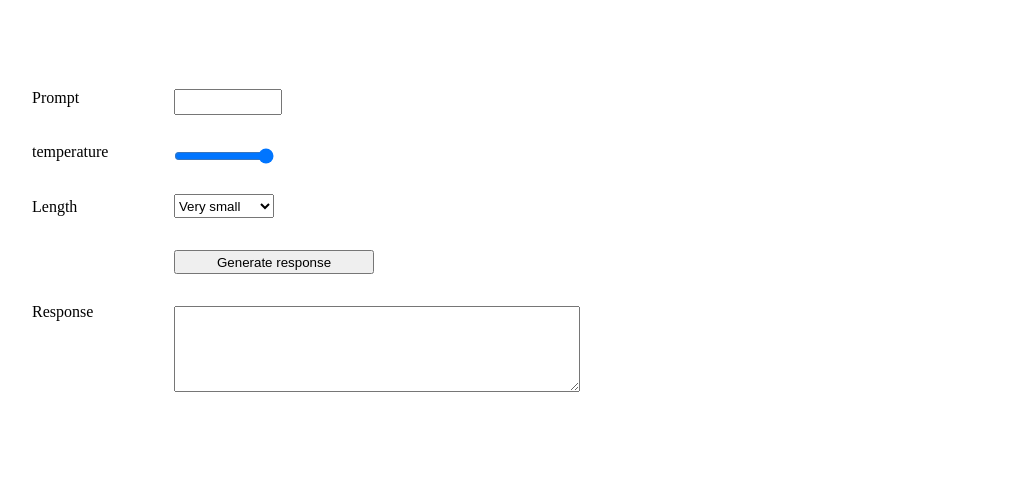
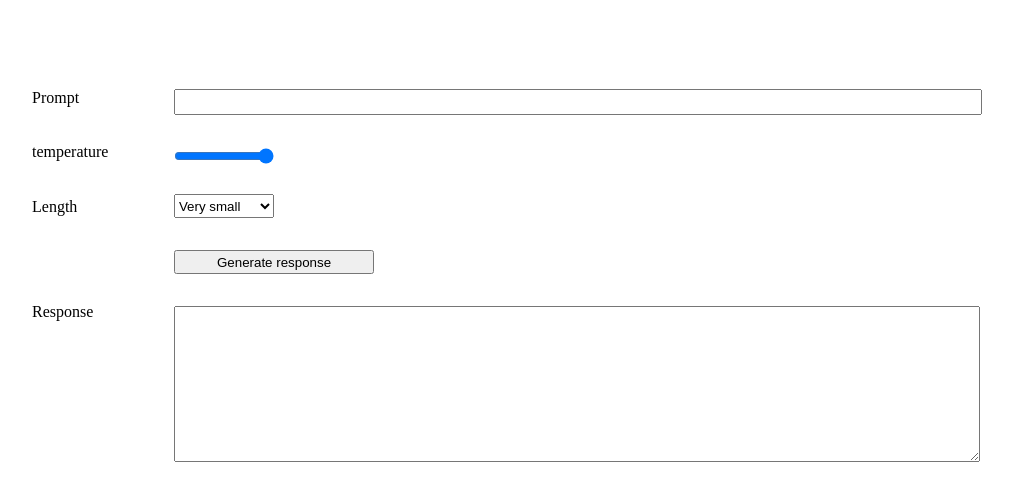
Before and after one commit to NSoufianeMA/SHA_OpenAI, a plain HTML site: page index.html in a window 1280 px wide. Shown: the whole page, without its empty margins (47-1060 px from the left). Drawn offline with Linux system fonts and the light colour scheme.

Commit message:
update version

```diff
--- a/index.html
+++ b/index.html
@@ -40,10 +40,10 @@ body * {
 }
 .gwd-input-19aa {
     position: absolute;
-    width: 100px;
     height: 20px;
+    top: 89px;
     left: 221px;
-    top: 89px;
+    width: 800px;
 }
 .gwd-label-hcw2 {
     position: absolute;
@@ -106,17 +106,24 @@ body * {
     top: 198px;
 }
 .gwd-textarea-1wf6 {
-    width: 400px;
-    height: 80px;
+    width: 800px;
+    height: 150px;
     left: 0px;
     top: 0px;
 }
 .gwd-div-1bmo {
     position: absolute;
+    width: 406px;
+    height: 150px;
+    left: 0px;
+    top: 0px;
+}
+.gwd-div-6rr5 {
+    position: absolute;
     left: 221px;
     top: 306px;
-    width: 406px;
-    height: 86px;
+    height: 150px;
+    width: 800px;
 }</style>
   <script type="text/javascript" gwd-events="support" src="gwd-events-support.1.0.js"></script>
   <script type="text/javascript" gwd-events="handlers">
@@ -195,8 +202,10 @@ body * {
     <option value="300">High</option>
     <option value="400">Very high</option>
   </select>
-  <div class="gwd-div-1bmo">
-    <textarea id="responsearea" name="responsearea" rows="4" cols="50" class="gwd-textarea-1wf6"> </textarea>
+  <div class="gwd-div-6rr5">
+    <div class="gwd-div-1bmo">
+      <textarea id="responsearea" name="responsearea" rows="6" cols="50" class="gwd-textarea-1wf6"> </textarea>
+    </div>
   </div>
 
 
```
